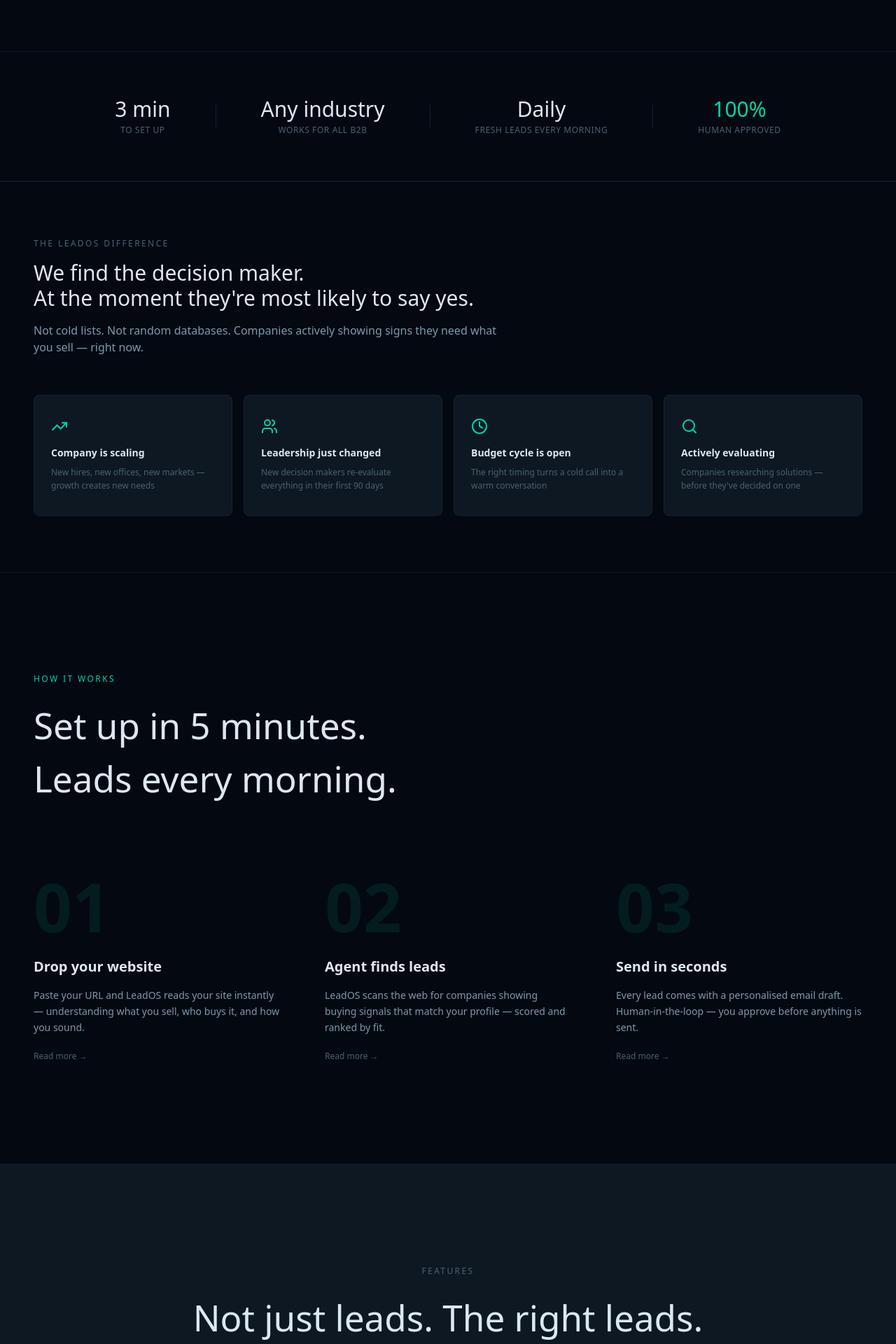
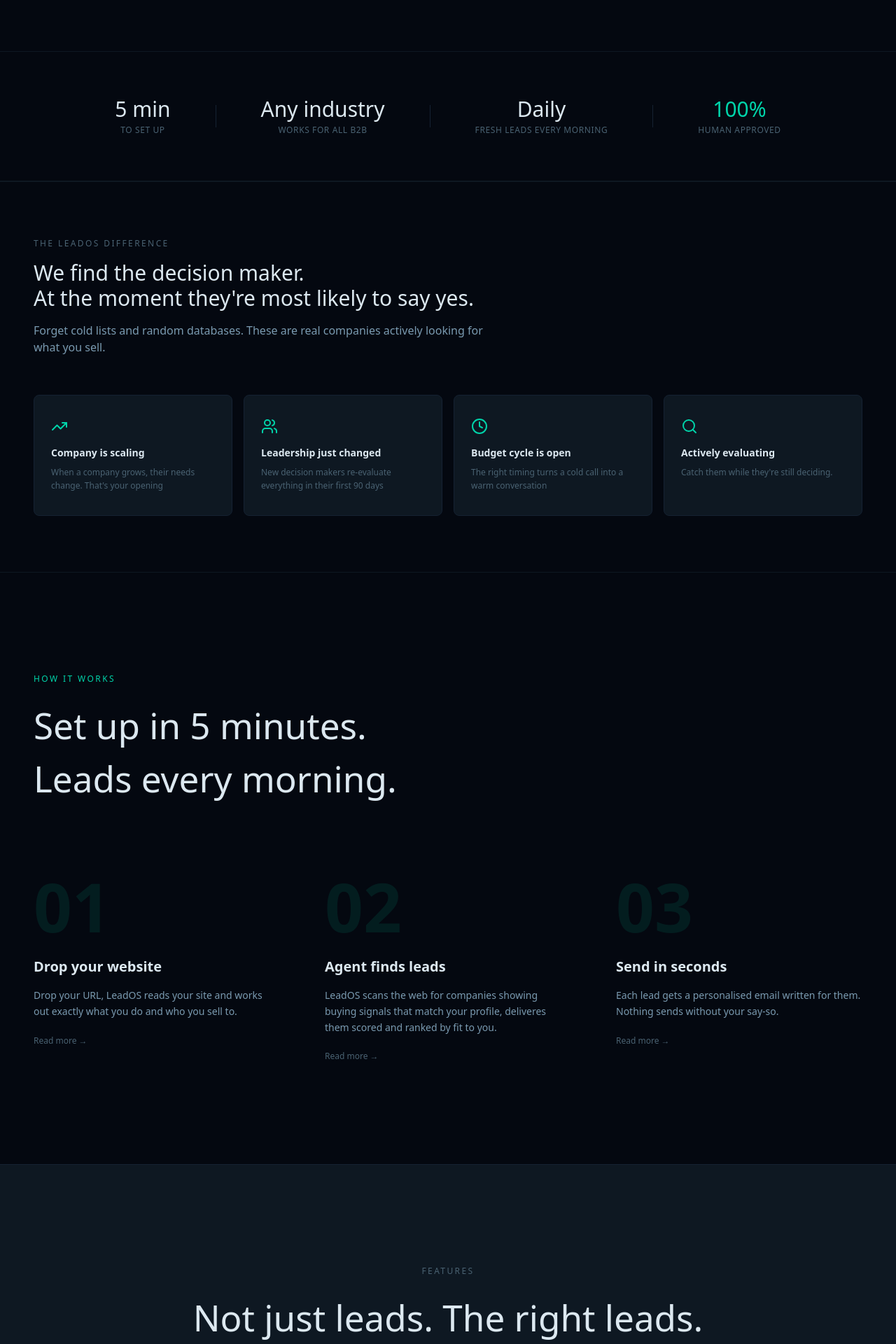
Before and after one commit to kribji/LeadOS-web, a Next.js app: page / in a window 1280 px wide. Shown: the part 1540-3460 px from the top of the page at 70% size. Built offline with nearby package versions, Linux system fonts and the light colour scheme.

Commit message:
copy: humanise marketing site messaging

```diff
--- a/components/Features.tsx
+++ b/components/Features.tsx
@@ -17,7 +17,7 @@
     title: "Website intelligence",
     body: "LeadOS reads each lead's website in real time so your outreach feels researched, not templated.",
     expand:
-      "We scrape the lead's homepage, about page, and careers page. Claude extracts what they're building, who they're hiring, and what challenges they're facing — then weaves it into your outreach draft.",
+      "We scrape the lead's homepage, about page, and careers page. Claude extracts what they're building, who they're hiring, and what challenges they're facing and then weaves it into your outreach draft.",
   },
   {
     icon: PenLine,
@@ -93,7 +93,7 @@
           </h2>
           <p className="text-[#7a9ab0] text-lg mt-5 max-w-2xl mx-auto">
             Every lead comes with the context you need to close. Signal, score,
-            website insight, and outreach draft — all in one place.
+            website insight, and outreach draft, all in one place.
           </p>
         </motion.div>
 
--- a/components/HowItWorks.tsx
+++ b/components/HowItWorks.tsx
@@ -7,21 +7,21 @@
   {
     num: "01",
     title: "Drop your website",
-    body: "Paste your URL and LeadOS reads your site instantly — understanding what you sell, who buys it, and how you sound.",
+    body: "Drop your URL, LeadOS reads your site and works out exactly what you do and who you sell to.",
     expand:
-      "No forms to fill. No ICP workshop. Just your website. LeadOS extracts your product, your buyer, your tone, and your value proposition automatically.",
+      "No long ICP forms to fill out or profiles to make. LeadOS reads your website and extracts your product, your buyer, your tone, and your value proposition automatically.",
   },
   {
     num: "02",
     title: "Agent finds leads",
-    body: "LeadOS scans the web for companies showing buying signals that match your profile — scored and ranked by fit.",
+    body: "LeadOS scans the web for companies showing buying signals that match your profile, deliveres them scored and ranked by fit to you.",
     expand:
       "The agent searches across job boards, news, company websites and databases. Every lead is scored against your ICP and comes with a reason explaining exactly why it's a match.",
   },
   {
     num: "03",
     title: "Send in seconds",
-    body: "Every lead comes with a personalised email draft. Human-in-the-loop — you approve before anything is sent.",
+    body: "Each lead gets a personalised email written for them. Nothing sends without your say-so.",
     expand:
       "Claude writes each email referencing the lead's specific signals and website content. Edit the tone, tweak the copy, or send as-is. You stay in control of every outreach.",
   },
--- a/components/LogoBar.tsx
+++ b/components/LogoBar.tsx
@@ -3,7 +3,7 @@
     <section className="border-y border-[#0e1822] py-16 bg-[#040810]">
       <div className="max-w-7xl mx-auto px-12 flex items-center justify-center gap-16 flex-wrap">
         <div className="text-center">
-          <p className="text-[#dce8f0] text-3xl font-light">3 min</p>
+          <p className="text-[#dce8f0] text-3xl font-light">5 min</p>
           <p className="text-[#4a6272] text-xs uppercase tracking-wider mt-1">
             to set up
           </p>
--- a/components/SignalsStrip.tsx
+++ b/components/SignalsStrip.tsx
@@ -7,7 +7,7 @@
   {
     icon: TrendingUp,
     title: "Company is scaling",
-    body: "New hires, new offices, new markets — growth creates new needs",
+    body: "When a company grows, their needs change. That's your opening",
   },
   {
     icon: Users,
@@ -22,7 +22,7 @@
   {
     icon: Search,
     title: "Actively evaluating",
-    body: "Companies researching solutions — before they've decided on one",
+    body: "Catch them while they're still deciding.",
   },
 ];
 
@@ -47,8 +47,7 @@
             At the moment they&apos;re most likely to say yes.
           </h2>
           <p className="text-[#7a9ab0] text-base max-w-2xl">
-            Not cold lists. Not random databases. Companies actively showing
-            signs they need what you sell — right now.
+            Forget cold lists and random databases. These are real companies actively looking for what you sell.
           </p>
         </motion.div>
 
```
